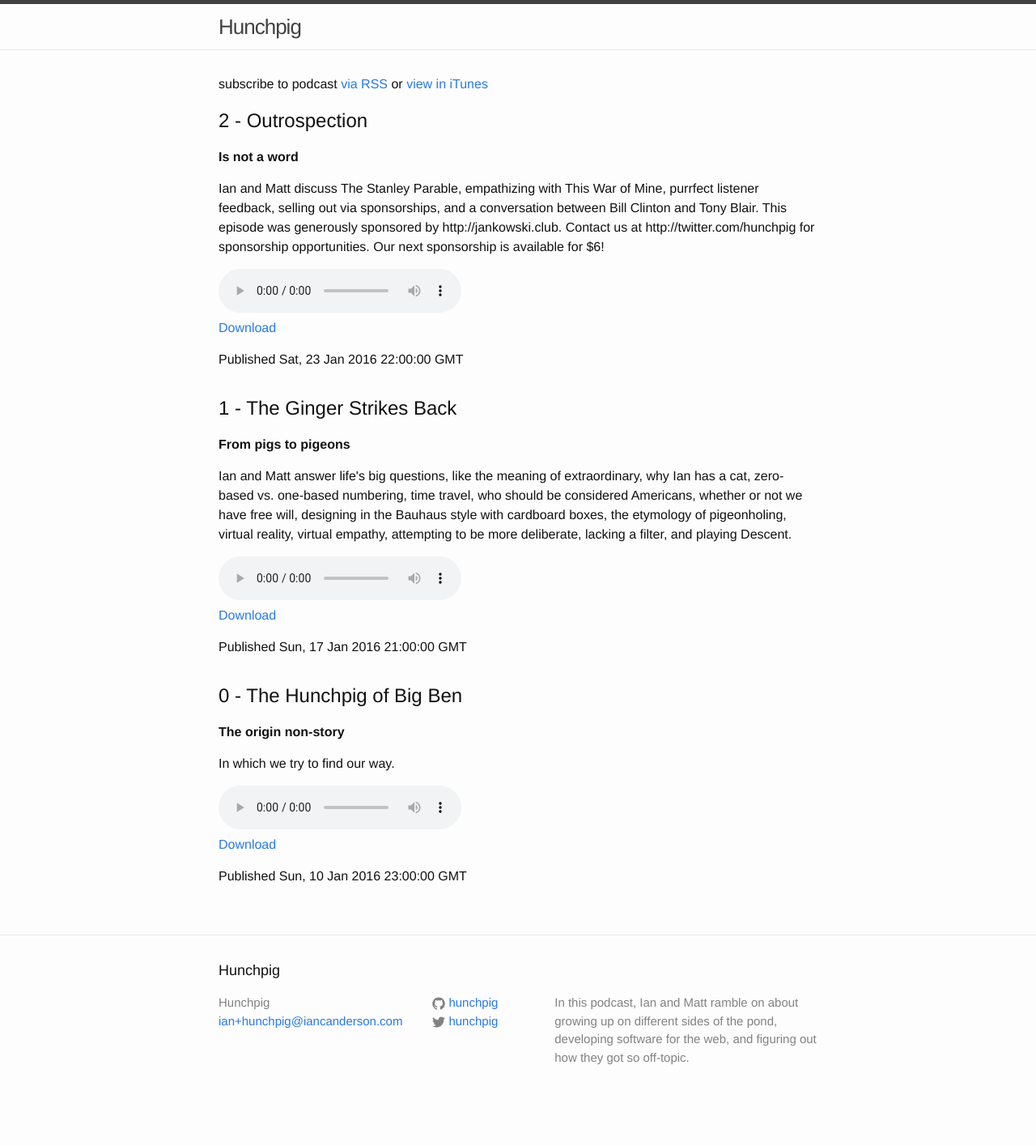
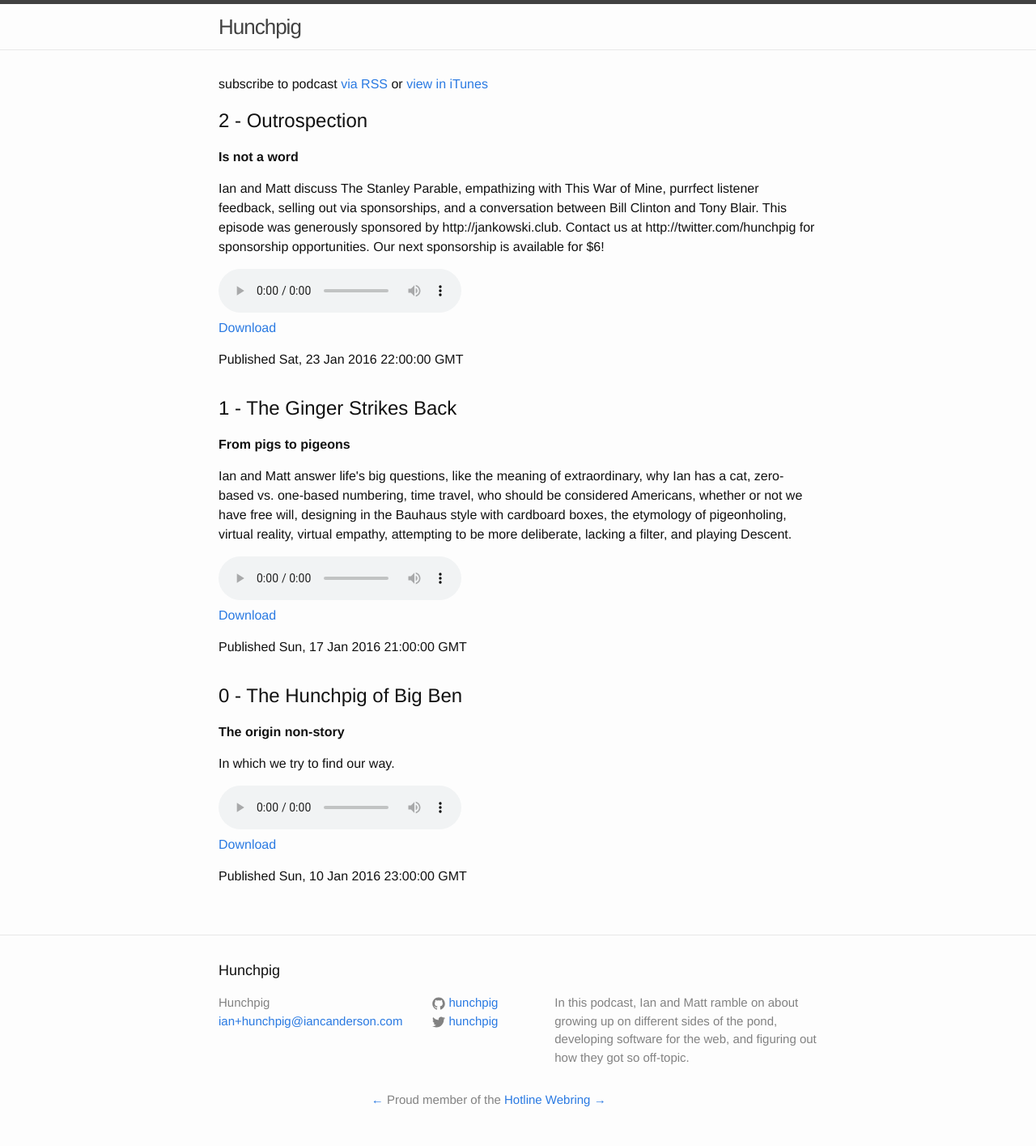
Before and after one commit to hunchpig/hunchpig.github.io, a Jekyll site: the page built from index.html, in a window 1280 px wide. Shown: the whole page at 81% size. Built offline with Jekyll 4.4.1, drawn with Linux system fonts in a browser that asks for light colours; before the commit the page ends 1377 px from its top, so only the background shows below that.

Commit message:
Add Hotline Webring links

```diff
--- a/_includes/footer.html
+++ b/_includes/footer.html
@@ -31,6 +31,12 @@
       <div class="footer-col footer-col-3">
         <p>{{ site.description }}</p>
       </div>
+
+      <div class="footer-col footer-col-centered">
+        <a href="http://hotlinewebring.club/hunchpig/previous">&larr;</a>
+        Proud member of the <a href="http://hotlinewebring.club">Hotline Webring</a>
+        <a href="http://hotlinewebring.club/hunchpig/next">&rarr;</a>
+      </div>
     </div>
 
   </div>
--- a/_sass/_layout.scss
+++ b/_sass/_layout.scss
@@ -141,6 +141,11 @@
     width:         calc(45% - (#{$spacing-unit} / 2));
 }
 
+.footer-col-centered {
+  float: left;
+  margin-left: 25%;
+}
+
 @include media-query($on-laptop) {
     .footer-col-1,
     .footer-col-2 {
@@ -160,9 +165,12 @@
         width: -webkit-calc(100% - (#{$spacing-unit} / 2));
         width:         calc(100% - (#{$spacing-unit} / 2));
     }
+
+    .footer-col-centered {
+      float: none;
+      margin-left: 10%;
+    }
 }
-
-
 
 /**
  * Page content
```
